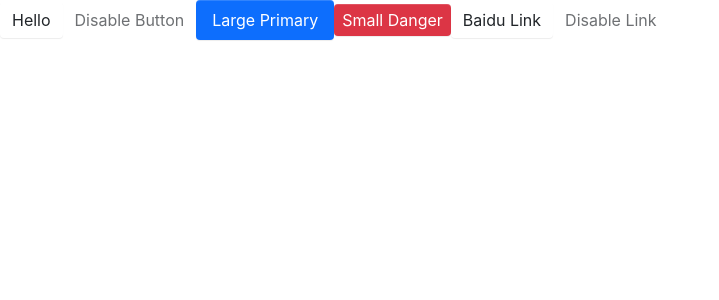
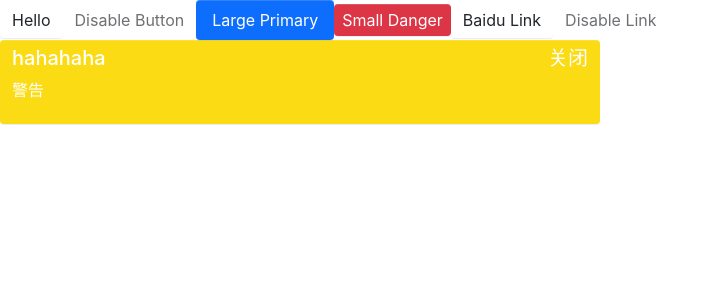
Before and after one commit to cainiao308/myComponent, a React (Create React App) app: page / in a window 1280 px wide. Shown: the top 300 px of the page, without its empty margins (0-719 px from the left). Built offline with nearby package versions, Linux system fonts and the light colour scheme.

Commit message:
Alert without click

```diff
--- a/src/App.tsx
+++ b/src/App.tsx
@@ -2,6 +2,7 @@ import React from 'react';
 
 import './styles/index.scss';
 import Button  , {ButtonType , ButtonSize}from './components/Button/Button'
+import Alert , {AlertType} from './components/Alert/Alert'
 
 function App() {
   return (
@@ -13,6 +14,7 @@ function App() {
       <Button btnType={ButtonType.Danger} size={ButtonSize.Small}>Small Danger</Button>
       <Button  href="https://www.baidu.com" btnType={ButtonType.Link}>Baidu Link</Button>
       <Button  disabled href="https://www.baidu.com" btnType={ButtonType.Link}>Disable Link</Button>
+      <Alert type={AlertType.Warning}  message="警告" closable title="hahahaha" />
       </header>
     </div>
   );
--- /dev/null
+++ b/src/components/Alert/Alert.tsx
@@ -0,0 +1,66 @@
+import React from 'react'
+import classNames from 'classnames'
+//  <Alert
+//  message="Warning Text Warning Text Warning TextW arning Text Warning Text Warning TextWarning Text"
+//  type="warning"
+//  closable
+//  onClose={onClose}
+// />
+
+export enum AlertType {
+    Sucess = 'primary',
+    Default = 'default',
+    Danger = 'danger',
+    Warning = 'warning'
+
+}
+
+interface BaseAlertProps {
+    className?: string;
+    message?: string;
+    closable?: boolean;
+    type?: AlertType;
+    title?: string;
+}
+
+//export type AlertType = 'sucess' | 'danger' | 'default' | 'warning'
+
+
+const Alert: React.FC<BaseAlertProps> = (props) => {
+    const {
+        message,
+        closable,
+        type,
+        title,
+        className,
+
+    } = props
+
+    const classes = classNames(
+        'alt', className, {
+        [`alt-${type}`]: type,
+    }
+    )
+
+    if (closable) {
+        if (title) {
+            return (
+                <div className={classes}>
+                    <h5>{title}<span className="close">关闭</span></h5>
+                    <p>{message}</p>
+                </div>
+            )
+        } else {
+            return (
+                <div className={classes}>{message}<span className="close">关闭</span></div>
+            )
+        }
+    } else {
+        return (
+            <div className={classes}>{message}</div>
+        )
+    }
+
+}
+
+export default Alert
--- /dev/null
+++ b/src/components/Alert/_style.scss
@@ -0,0 +1,33 @@
+.alt {
+    font-weight: $btn-font-weight;
+    line-height: $btn-line-height;
+    color: #fff;
+    white-space: nowrap;
+    vertical-align: middle;
+    background-image: none;
+    border: $btn-border-width;
+    @include button-size($btn-padding-y , $btn-padding-x , $btn-font-size ,$border-radius);
+    box-shadow: $btn-box-shadow;
+    transition: $btn-transition;
+    border-radius: $border-radius;
+    width: 600px;
+    vertical-align: middle;
+}
+
+
+.alt-danger {
+    background-color: red;
+}
+
+.alt-default {
+    background-color: $primary;
+}
+
+.alt-warning {
+    background-color: $warning;
+}
+
+.close {
+    float: right;
+    cursor: pointer;
+}
--- a/src/components/Button/Button.tsx
+++ b/src/components/Button/Button.tsx
@@ -46,6 +46,7 @@ const Button:React.FC<ButtonProps> = (props) =>{
             'disabled': (btnType === ButtonType.Link) && disabled
         }
     )
+
     if (btnType === ButtonType.Link && href){
         return (
             <a href={href} className={classes} {...restProps}>{children}</a>
--- a/src/styles/index.scss
+++ b/src/styles/index.scss
@@ -6,4 +6,7 @@
 @import 'mixin';
 
 //button
-@import '../components/Button/style'
+@import '../components/Button/style';
+
+//alert
+@import '../components/Alert/style'
```
